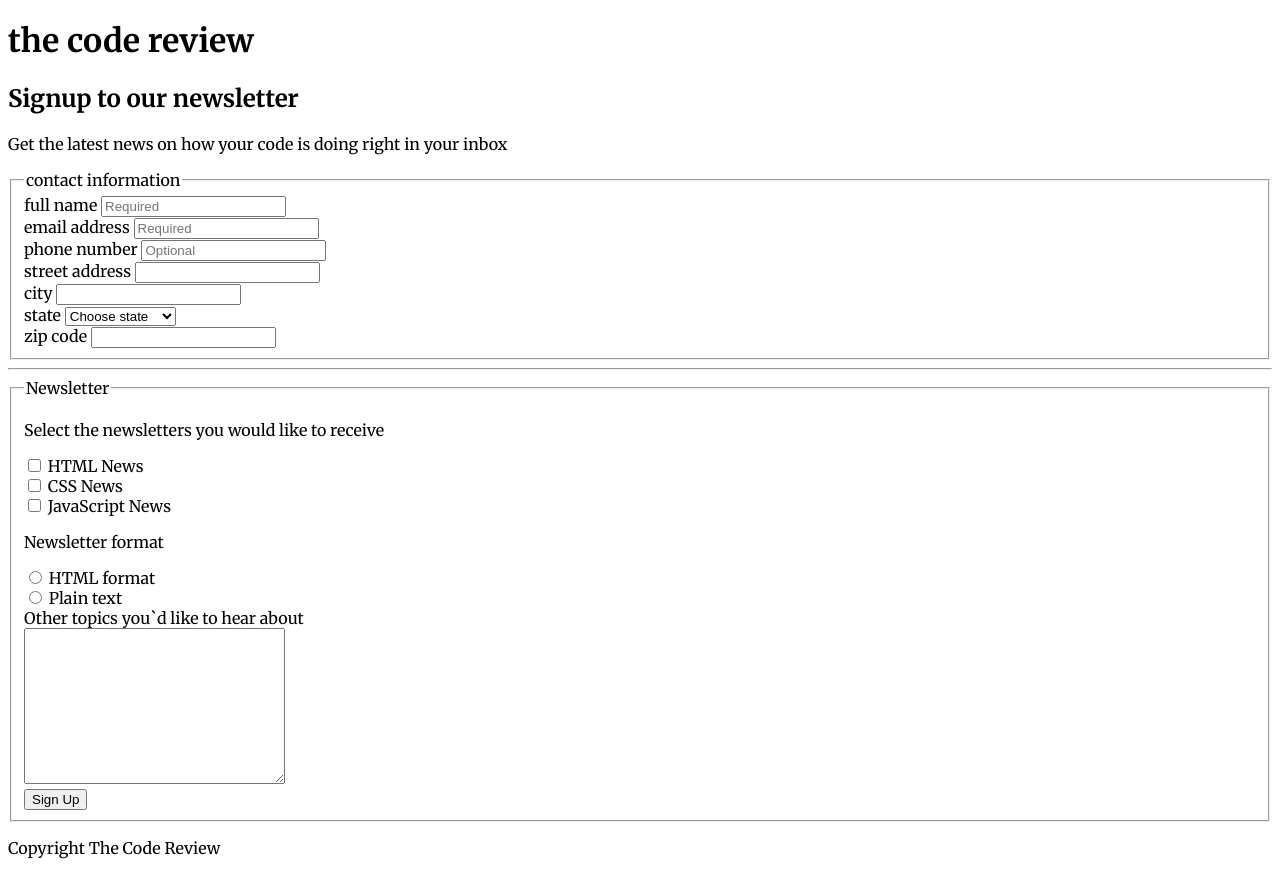
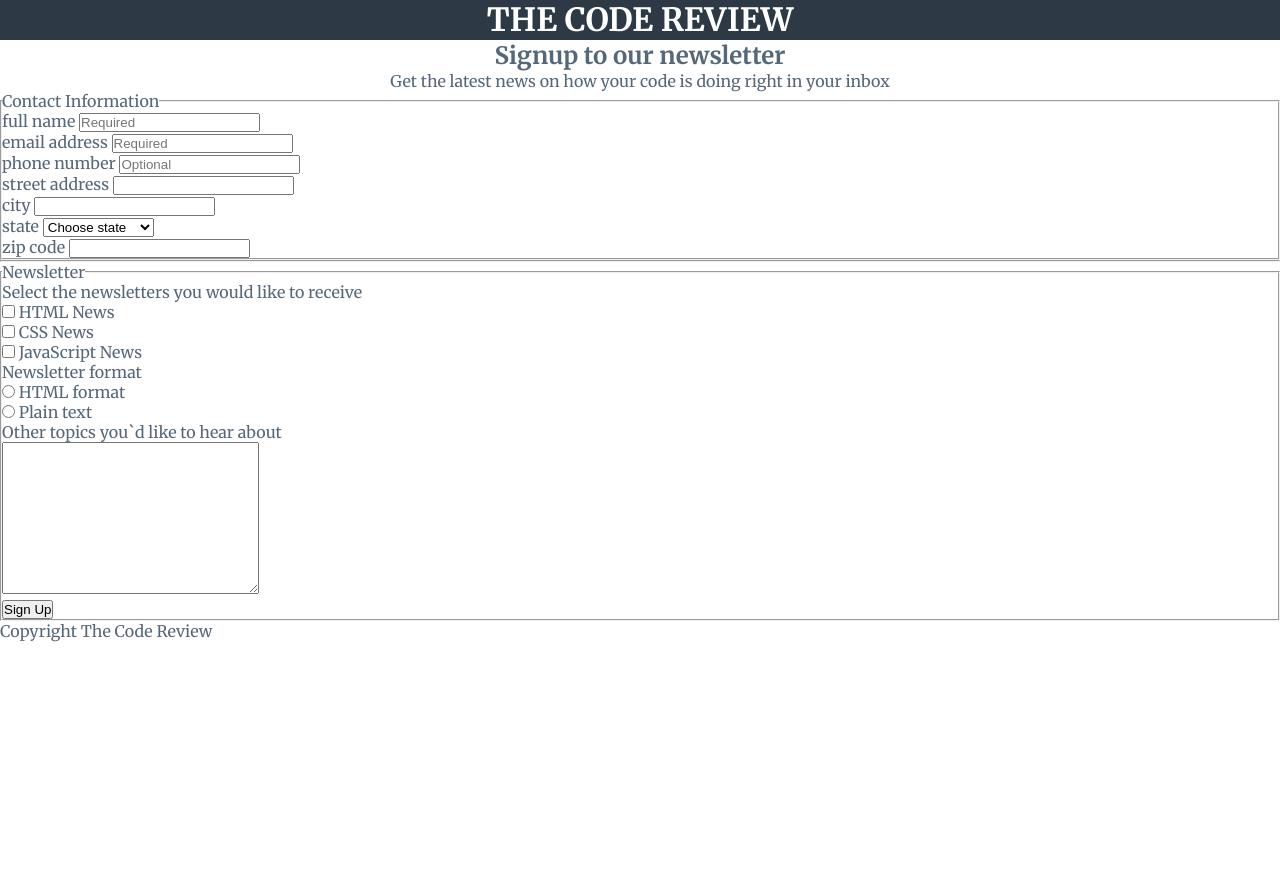
Before and after one commit to brigittavarga/techdegree-project-3, a plain HTML site: page online_registration_v4/index.html in a window 1280 px wide. After the commit the page ends 800 px from the top, so only its background shows below. Drawn offline with Linux system fonts and the light colour scheme.

Commit message:
Update style.css

```diff
--- a/online_registration_v4/css/style.css
+++ b/online_registration_v4/css/style.css
@@ -1,10 +1,40 @@
+/*
+MAIN COLORS
+Lighter grey: #55687A;
+Dark blue: #2D3945;
+Tale (button): #4EBBB5;
+*/
+
 * {
     box-sizing: border-box;
+    margin: 0;
+    padding: 0;
 }
 
 body {
     font-family: 'Merriweather', serif;
     font-size: 16px;
+    color: #55687A;
  }
 
- /* --------- MEDIA QUERIES --------- */
+h1 {
+    text-transform: uppercase;
+    color: white;
+    background-color: #2D3945;
+}
+
+ legend {
+    text-transform: capitalize;
+ }
+
+ header {
+    text-align: center;
+ }
+
+ /* --------- MEDIA QUERIES ---------
+
+  @media (min-width: 769px)
+
+  @media (min-width: 1024px)
+
+  */
```
